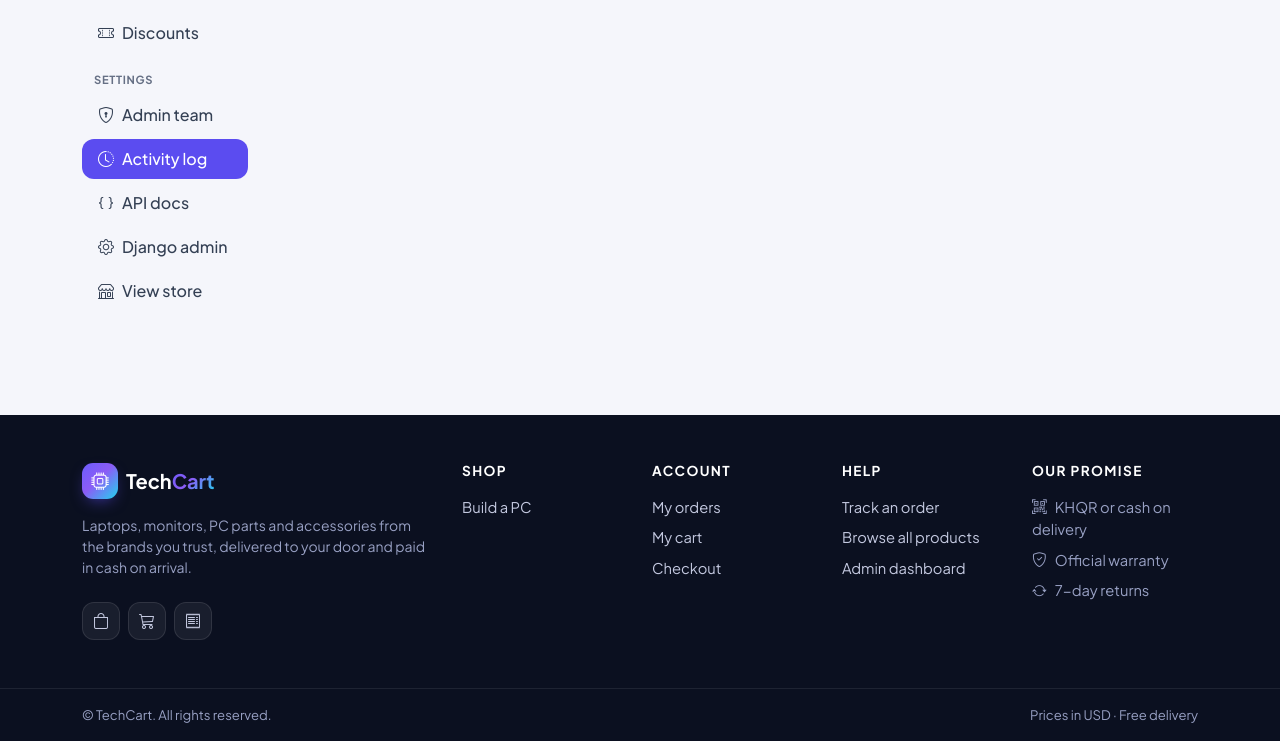
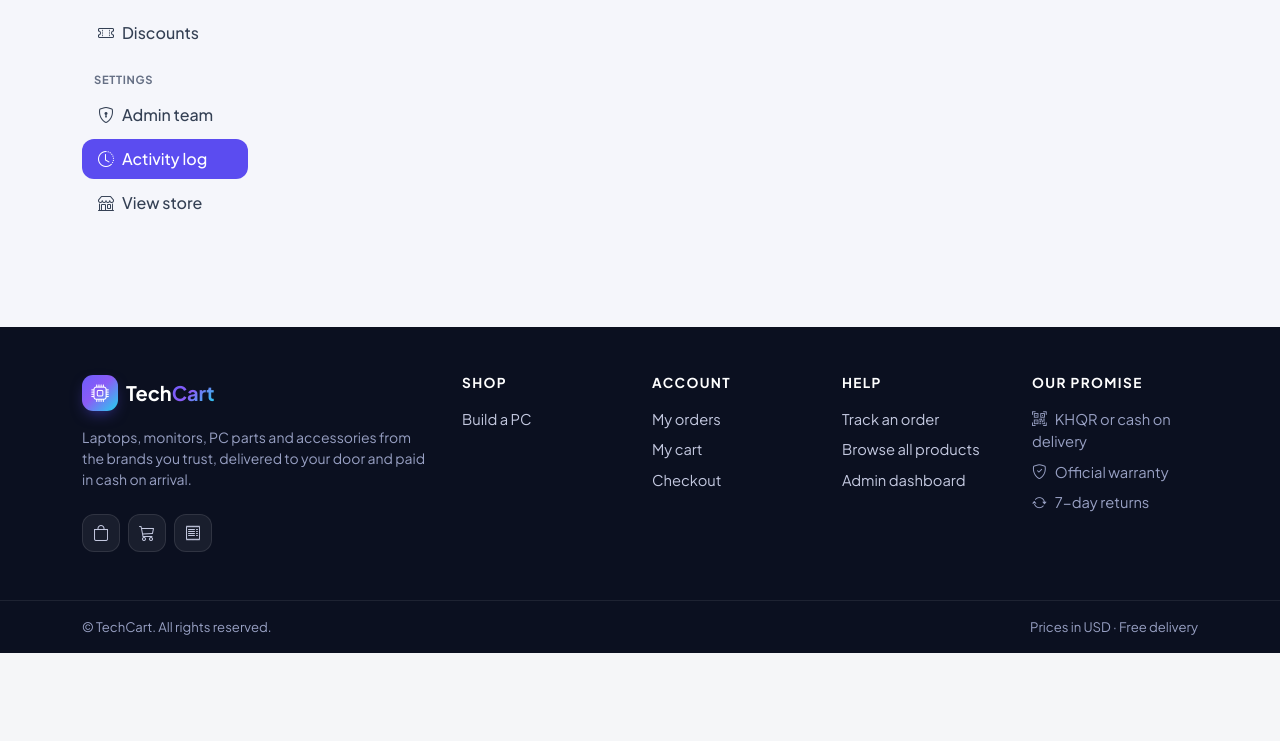
Before and after one commit to norasok5859-ops/techcart, a Django app: page /dashboard/activity/ in a window 1280 px wide. Shown: the part 416-1157 px from the top of the page. After the commit the page ends 1069 px from the top, so only its background shows below. Run offline with Django 5.2, Linux system fonts and the light colour scheme; the visitor is signed in with stand-in values (Sample User, id 1); data that the repository does not hold is empty; parts of the project's set-up code (start-up, migrations or seed data) failed here and were passed over; some libraries are stand-ins or nearby versions.

Commit message:
Dashboard: hide the API docs and Django admin links from the sidebar
Co-Authored-By: Claude Opus 5.5 <noreply@anthropic.com>
Claude-Session: https://claude.ai/code/session_01XA8Chqetwwosrb6SZRREn6

```diff
--- a/templates/dashboard/base_dashboard.html
+++ b/templates/dashboard/base_dashboard.html
@@ -22,8 +22,6 @@
         <div class="tc-dash-label d-none d-lg-block">Settings</div>
         <a class="nav-link {% if 'team' in url %}active{% endif %}" href="{% url 'dashboard:team' %}"><i class="bi bi-shield-lock me-2"></i>Admin team</a>
         {% if user.is_superuser %}<a class="nav-link {% if url == 'activity' %}active{% endif %}" href="{% url 'dashboard:activity' %}"><i class="bi bi-clock-history me-2"></i>Activity log</a>{% endif %}
-        <a class="nav-link" href="/api/docs/"><i class="bi bi-braces me-2"></i>API docs</a>
-        {% if user.is_superuser %}<a class="nav-link" href="{% url 'admin:index' %}"><i class="bi bi-gear me-2"></i>Django admin</a>{% endif %}
         <a class="nav-link" href="{% url 'store:home' %}" target="_blank" rel="noopener"><i class="bi bi-shop me-2"></i>View store</a>
         {% endwith %}
       </nav>
```
